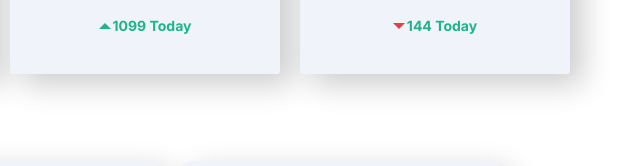
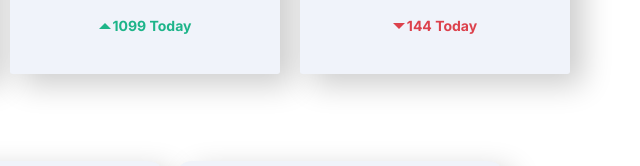
Before and after one commit to JayCesar/page_social-media-dashboard, a plain HTML site: page index.html in a window 1280 px wide. Shown: the part 297-463 px from the top of the page, 640-1280 px from the left. Drawn offline with Linux system fonts and the light colour scheme.

Commit message:
@JayCesar | Fix: fix a bug

```diff
--- a/assets/style/styles.css
+++ b/assets/style/styles.css
@@ -610,3 +610,7 @@
 
 
 }
+
+.red-text{
+  color: hsl(356, 69%, 56%);
+}
--- a/index.html
+++ b/index.html
@@ -99,7 +99,7 @@
 
           <footer>
             <img src="assets/imgs/icon-down.svg" alt="Down arrow">
-            <p>144 Today</p>
+            <p class="red-text">144 Today</p>
           </footer>
         </article>
       </div>
```
